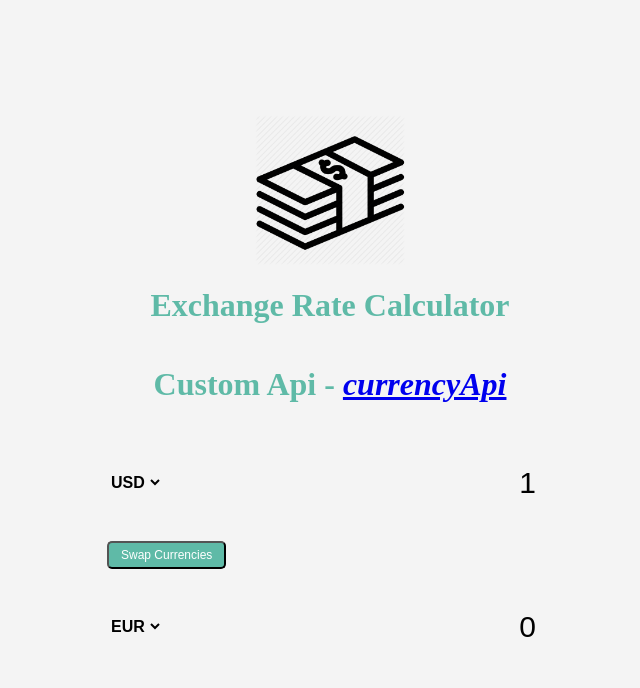
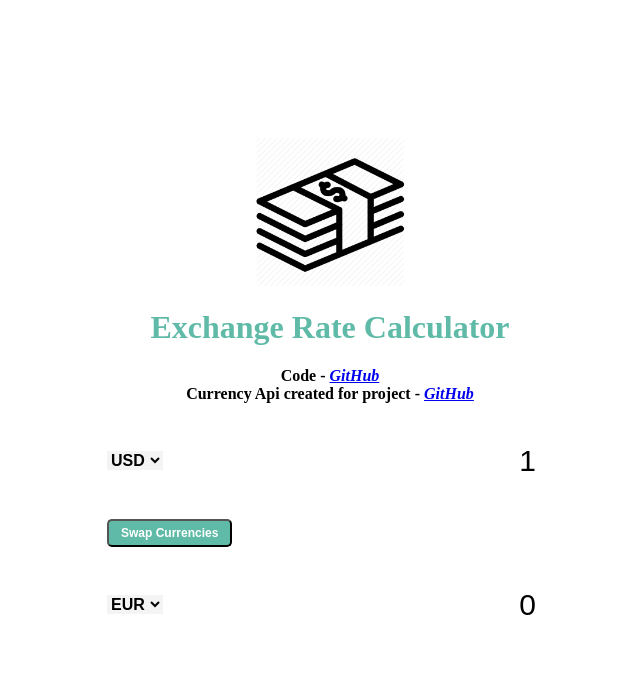
Before and after one commit to WillHernandez/exchangeRateCalculator, a website: page index.html in a window 1280 px wide. Shown: the whole page, without its empty margins (310-950 px from the left). Drawn offline with Linux system fonts and the light colour scheme; no server answers; a web font is replaced by a local one.

Commit message:
css edits

```diff
--- a/index.html
+++ b/index.html
@@ -9,7 +9,8 @@
 <body>
   <img class="money-img" src="/images/money.png">
   <h1>Exchange Rate Calculator</h1>
-  <h1>Custom Api - <i><a href="https://github.com/WillHernandez/currencyApi" target="_blank">currencyApi</a></i> </h1>
+  <h4>Code - <i><a href="https://github.com/WillHernandez/exchangeRateCalculator" target="_blank">GitHub</a></i></h4>
+  <h4>Currency Api created for project - <i><a href="https://github.com/WillHernandez/currencyApi" target="_blank">GitHub</a></i> </h4>
 
 
   <div class="container">
--- a/style.css
+++ b/style.css
@@ -10,7 +10,8 @@
 }
 
 body {
-  background-color: var(--secondary-color);
+  /* background-color: var(--secondary-color); */
+  background-color: (--secondary-color);
   display: flex;
   flex-direction: column;
   align-items: center;
@@ -26,6 +27,10 @@
   color: var(--primary-color);
 }
 
+h4 {
+  margin: 0;
+}
+
 p {
   text-align: center;
 }
@@ -33,6 +38,7 @@
 .btn {
   color: #fff;
   font-size: 12px;
+  font-weight: bold;
   background-color: var(--primary-color);
   padding: 5px 12px;
   border-radius: 5px;
```
